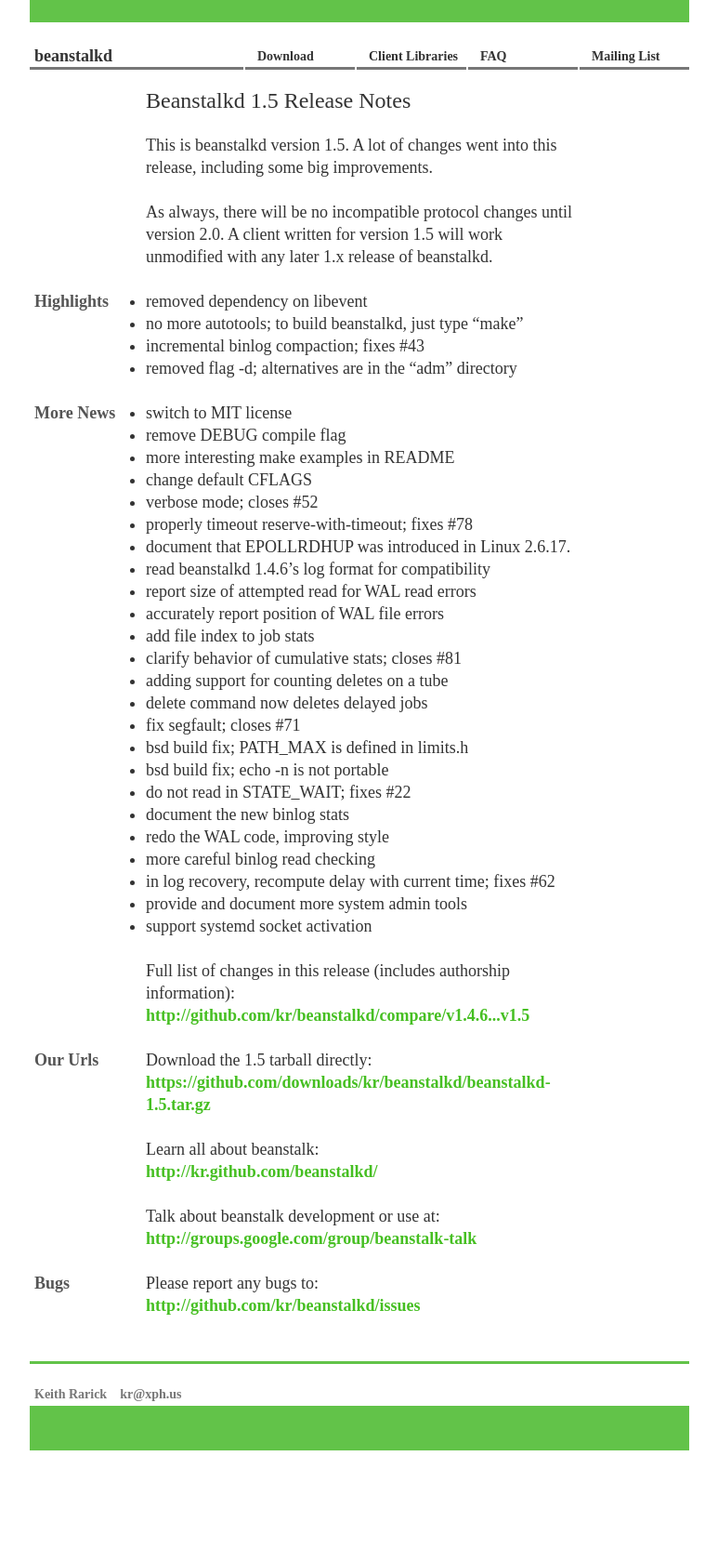
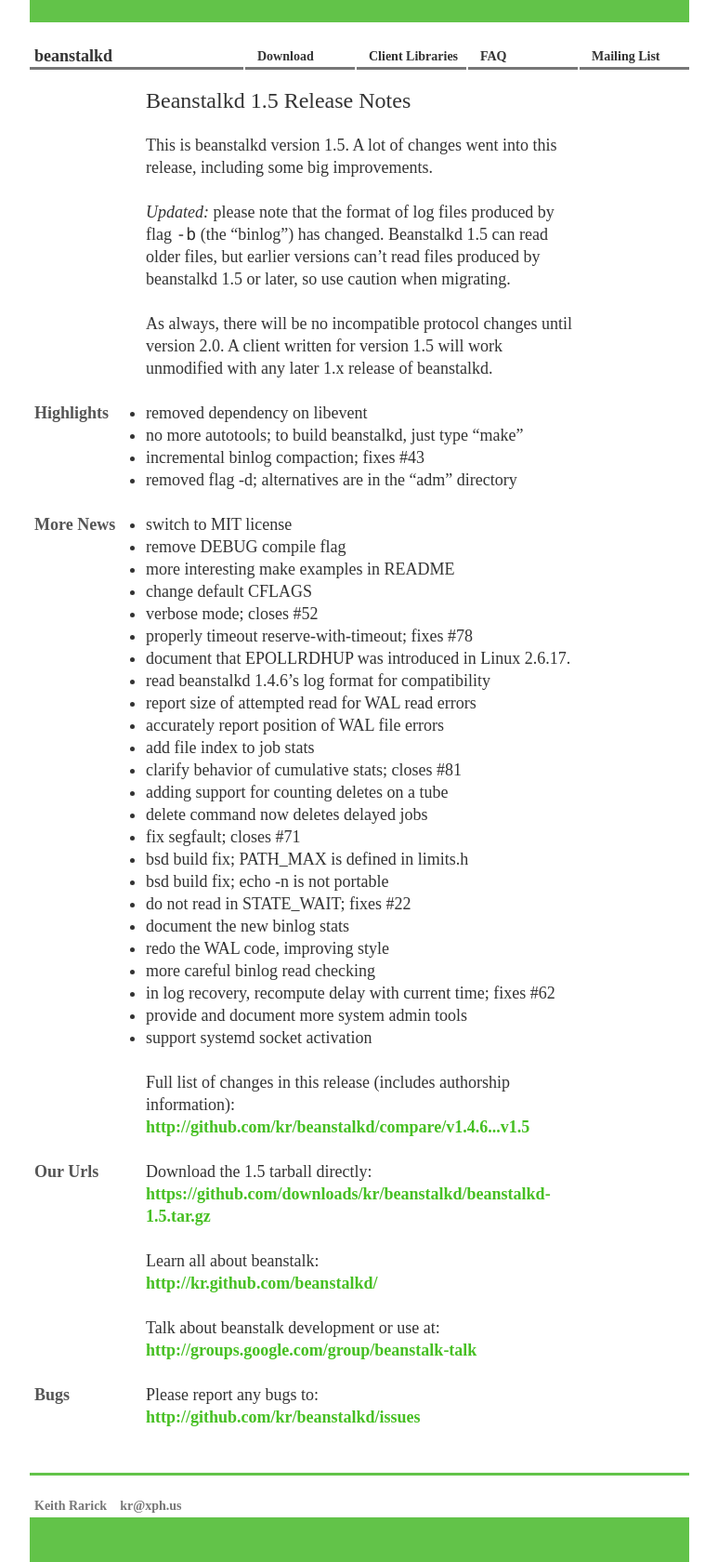
Before and after one commit to beanstalkd/beanstalkd, a Jekyll site: the page built from _posts/2012-01-27-1.5-release-notes.md, in a window 1280 px wide. Shown: the whole page at 93% size, without its empty margins (253-1026 px from the left). Built offline with Jekyll 4.4.1, drawn with Linux system fonts in a browser that asks for light colours; Markdown is read by kramdown in place of the engine named in the settings; comment, search, counter and statistics services are not loaded; before the commit the page ends 1560 px from its top, so only the background shows below that.

Commit message:
warn about the log format change

```diff
--- a/_posts/2012-01-27-1.5-release-notes.md
+++ b/_posts/2012-01-27-1.5-release-notes.md
@@ -8,6 +8,11 @@
 
 This is beanstalkd version 1.5. A lot of changes went into this release,
 including some big improvements.
+
+*Updated:* please note that the format of log files produced by flag `-b` (the
+"binlog") has changed. Beanstalkd 1.5 can read older files, but earlier
+versions can't read files produced by beanstalkd 1.5 or later, so use caution
+when migrating.
 
 As always, there will be no incompatible protocol changes until version 2.0. A
 client written for version 1.5 will work unmodified with any later 1.x
```
